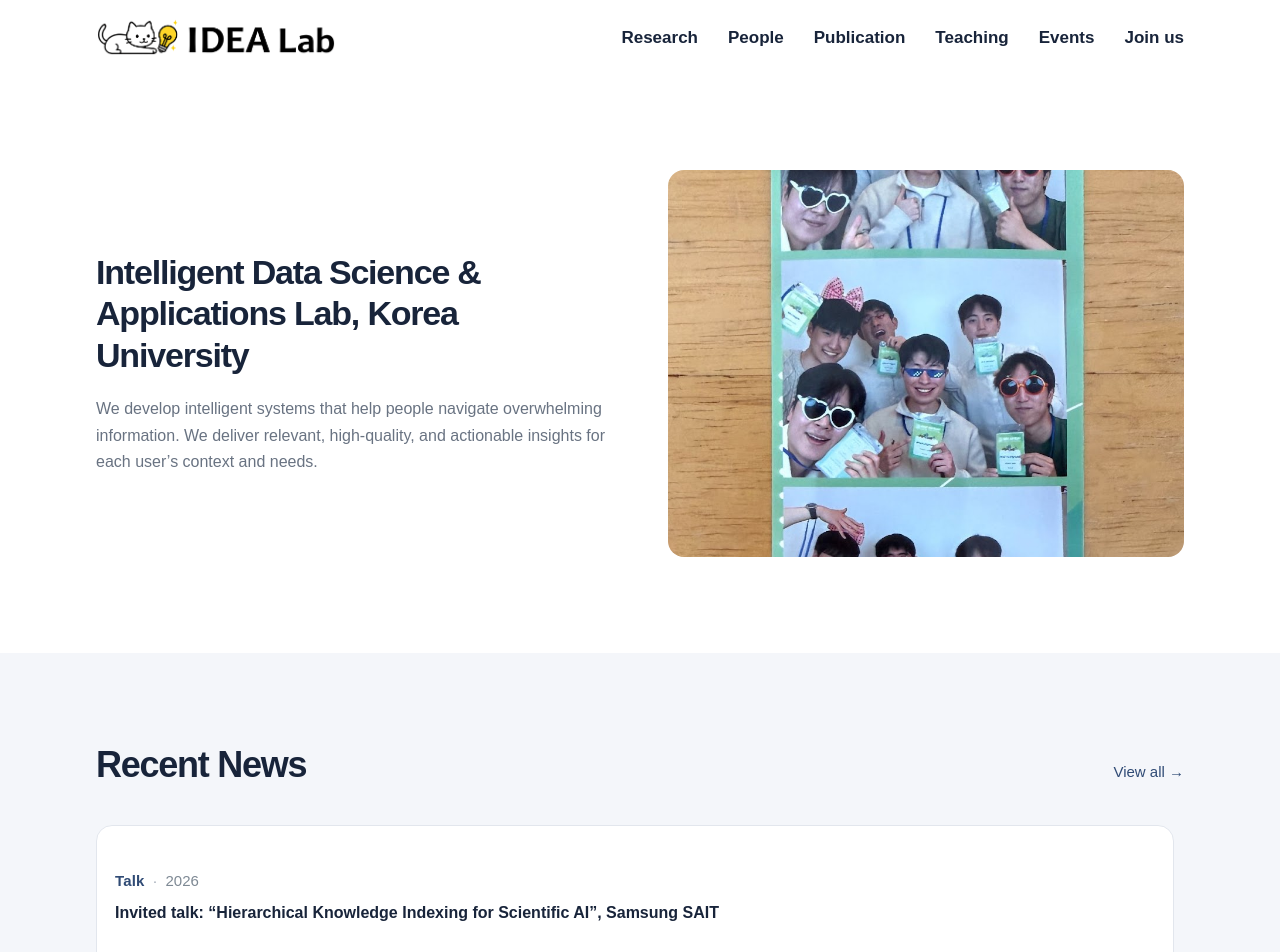
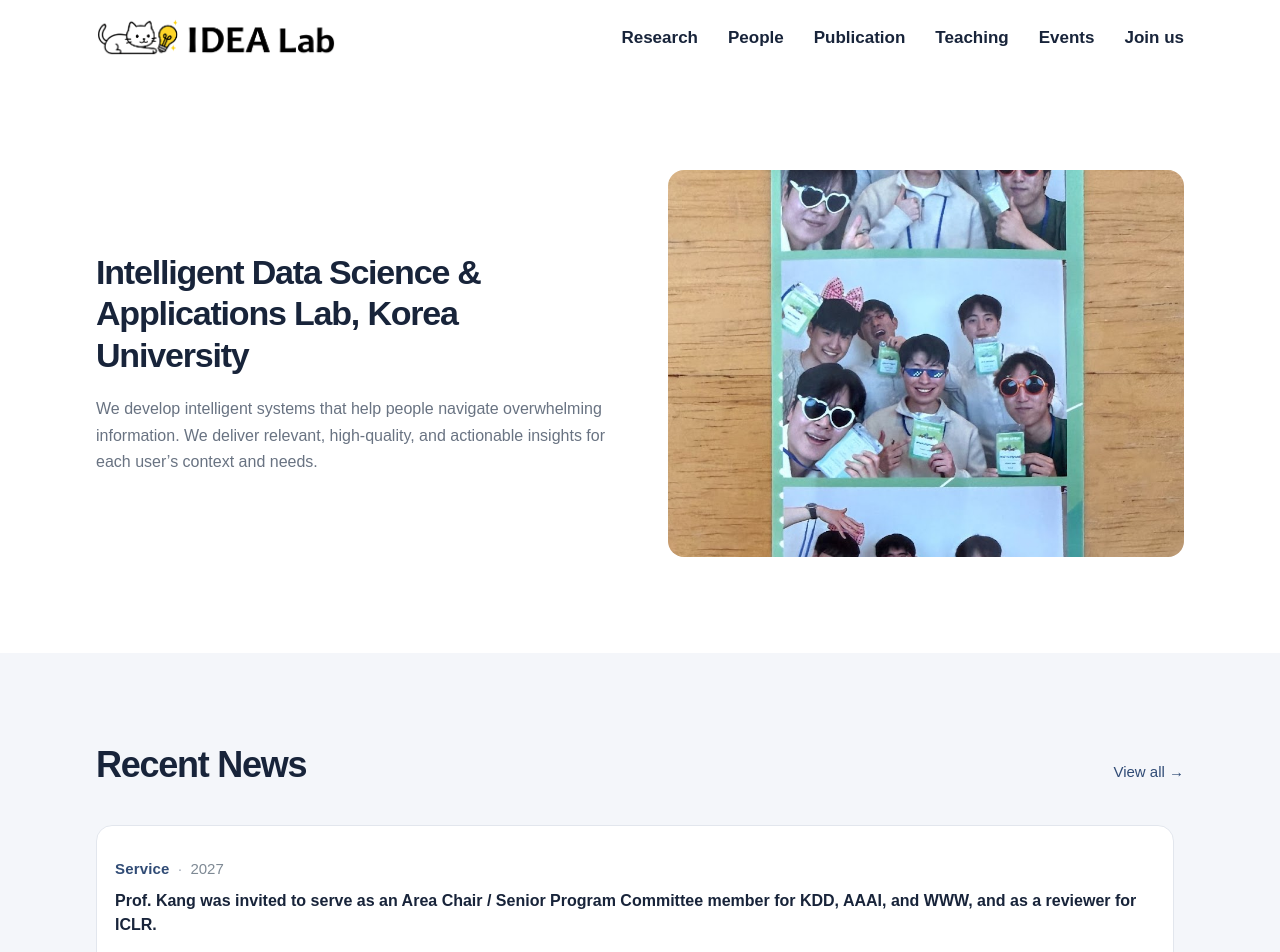
Before and after one commit to idealab-ku/idealab-website, a Next.js app: page / in a window 1280 px wide. Shown: the top 952 px of the page. Built offline with nearby package versions, Linux system fonts and the light colour scheme.

Commit message:
Update annual professional service news

```diff
--- a/app/content/news.ts
+++ b/app/content/news.ts
@@ -25,6 +25,7 @@ const paper = (id: string, year: number, order: number, venue: string, title: st
 };
 
 export const newsItems: NewsItem[] = [
+  { id:"2027-professional-service", year:2027, order:1, category:"Service", title:"Prof. Kang was invited to serve as an Area Chair / Senior Program Committee member for KDD, AAAI, and WWW, and as a reviewer for ICLR.", href:"/people/pi" },
   { id:"2026-sait-scientific-ai-talk", year:2026, order:0, category:"Talk", title:"Invited talk: “Hierarchical Knowledge Indexing for Scientific AI”, Samsung SAIT", href:"/people/pi" },
   paper("2026-emnlp-hobit", 2026, 1, "EMNLP", "hoBIT: A Profile-Aware Retrieval-Augmented Chatbot for University Academic Advising", "EMNLP 2026 Demo"),
   paper("2026-emnlp-pearl", 2026, 2, "EMNLP", "PEARL: Front-Loading Relational Chains for Multi-Hop Table Retrieval", "EMNLP 2026"),
@@ -51,7 +52,7 @@ export const newsItems: NewsItem[] = [
   paper("2026-www-pairsem", 2026, 23, "WWW", "PairSem: LLM-Guided Pairwise Semantic Matching for Scientific Retrieval"),
   paper("2026-kdd-cream", 2026, 24, "KDD", "CREAM: Continual Retrieval on Dynamic Streaming Corpora with Adaptive Soft Memory"),
   paper("2026-tkde-bpl", 2026, 25, "TKDE", "BPL: Bias-adaptive Preference Distillation Learning for Recommender System"),
-  { id:"2026-professional-service", year:2026, order:26, category:"Service", title:"Prof. Kang was invited as an Area Chair of KDD and the EMNLP System Demonstration Track, and to program committees including AAAI, SIGIR, NeurIPS, CIKM, ICDM, SIGIR-AP, and ACM AI Summit.", href:"/people/pi" },
+  { id:"2026-professional-service", year:2026, order:26, category:"Service", title:"Prof. Kang was invited as an Area Chair of KDD and the EMNLP System Demonstration Track, and to program committees including AAAI, SIGIR, CVPR, NeurIPS, CIKM, ICDM, SIGIR-AP, and ACM AI Summit.", href:"/people/pi" },
 
   { id:"2025-ai-seoultech-scholarship", year:2025, order:1, category:"Scholarship", title:"Seunghan was selected as a recipient of the AI SeoulTech Scholarship!" },
   { id:"2025-seoktop-ai", year:2025, order:2, category:"Award", title:"Prof. Kang received the Seoktop Lecture Award (Artificial Intelligence) from Korea University.", href:"/people/pi" },
```
Also changed, not shown: 1 other file (tests, documents, lock files or other folders).
